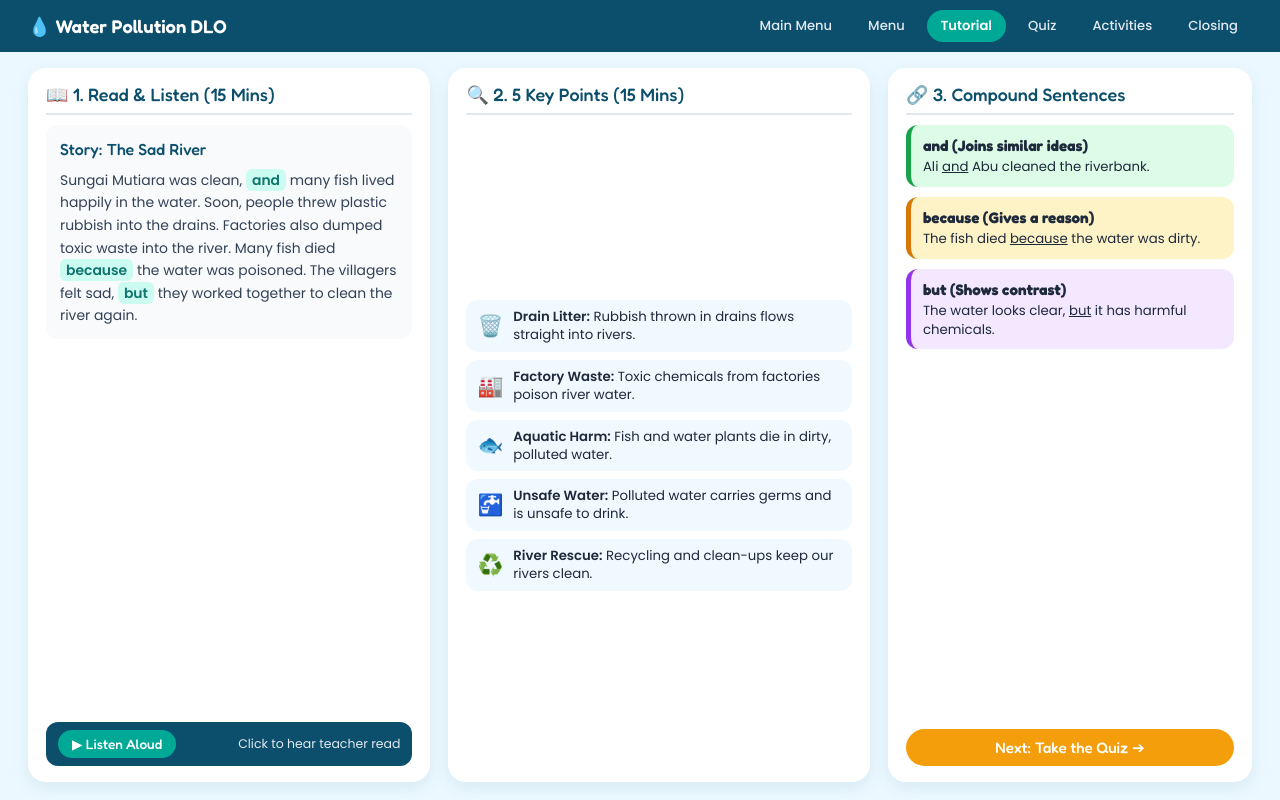
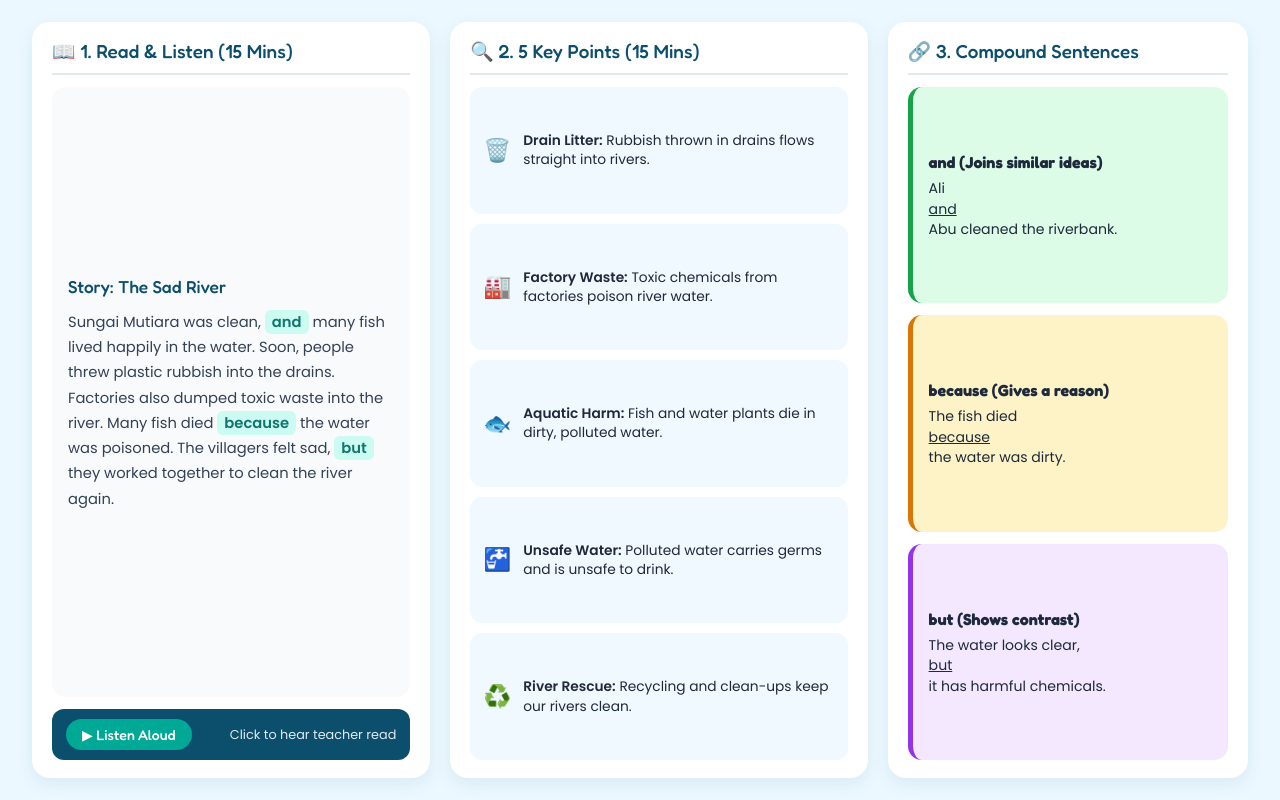
Before and after one commit to Hibiki0006/ToturialPBTech, a plain HTML site: page index.html in a window 1280 px wide. Drawn offline with Linux system fonts and the light colour scheme.

Commit message:
Update index.html

```diff
--- a/index.html
+++ b/index.html
@@ -10,7 +10,6 @@
       --bg: #EBF8FF;
       --primary: #0B4F6C;
       --teal: #00A896;
-      --amber: #F59E0B;
       --card: #FFFFFF;
       --text: #1E293B;
     }
@@ -24,33 +23,12 @@
       display: flex;
       flex-direction: column;
     }
-    header {
-      background: var(--primary);
-      color: #fff;
-      padding: 10px 28px;
-      display: flex;
-      justify-content: space-between;
-      align-items: center;
-      flex-shrink: 0;
-    }
-    .brand { font-family: 'Fredoka', sans-serif; font-size: 1.15rem; font-weight: 600; }
-    nav { display: flex; gap: 8px; }
-    nav a {
-      color: #E2E8F0;
-      text-decoration: none;
-      font-size: 0.82rem;
-      font-weight: 500;
-      padding: 6px 14px;
-      border-radius: 999px;
-    }
-    nav a.active { background: var(--teal); color: #fff; font-weight: 600; }
-
     main {
       flex: 1;
       display: grid;
       grid-template-columns: 1.05fr 1.1fr 0.95fr;
-      gap: 18px;
-      padding: 16px 28px 18px;
+      gap: 20px;
+      padding: 22px 32px;
       max-width: 1440px;
       width: 100%;
       margin: 0 auto;
@@ -58,7 +36,7 @@
     .col-card {
       background: var(--card);
       border-radius: 18px;
-      padding: 16px 18px;
+      padding: 18px 20px;
       box-shadow: 0 6px 18px rgba(11,79,108,0.08);
       display: flex;
       flex-direction: column;
@@ -66,35 +44,38 @@
     }
     .col-head {
       font-family: 'Fredoka', sans-serif;
-      font-size: 1.12rem;
+      font-size: 1.18rem;
       color: var(--primary);
       border-bottom: 2px solid #E2E8F0;
-      padding-bottom: 8px;
-      margin-bottom: 10px;
+      padding-bottom: 10px;
+      margin-bottom: 12px;
     }
     .story-box {
       background: #F8FAFC;
-      border-radius: 12px;
-      padding: 12px 14px;
-      font-size: 0.87rem;
-      line-height: 1.62;
+      border-radius: 14px;
+      padding: 16px;
+      font-size: 0.92rem;
+      line-height: 1.72;
       color: #334155;
       flex: 1;
+      display: flex;
+      flex-direction: column;
+      justify-content: center;
     }
-    .story-title { font-family: 'Fredoka', sans-serif; color: var(--primary); font-size: 1rem; margin-bottom: 6px; }
+    .story-title { font-family: 'Fredoka', sans-serif; color: var(--primary); font-size: 1.08rem; margin-bottom: 8px; }
     .conj {
       background: #CCFBF1;
       color: #0F766E;
       font-weight: 700;
-      padding: 1px 6px;
+      padding: 2px 7px;
       border-radius: 6px;
     }
     .audio-bar {
-      margin-top: 10px;
+      margin-top: 12px;
       background: var(--primary);
       color: #fff;
       border-radius: 12px;
-      padding: 8px 12px;
+      padding: 10px 14px;
       display: flex;
       align-items: center;
       justify-content: space-between;
@@ -104,70 +85,50 @@
       background: var(--teal);
       color: #fff;
       border: none;
-      padding: 6px 14px;
+      padding: 7px 16px;
       border-radius: 999px;
       font-family: 'Fredoka', sans-serif;
-      font-size: 0.85rem;
+      font-size: 0.88rem;
       cursor: pointer;
     }
-    .audio-label { font-size: 0.78rem; color: #E2E8F0; }
+    .audio-label { font-size: 0.8rem; color: #E2E8F0; }
 
-    .points-list { display: flex; flex-direction: column; gap: 8px; flex: 1; justify-content: center; }
+    .points-list { display: flex; flex-direction: column; gap: 10px; flex: 1; justify-content: space-between; }
     .pt-item {
       display: flex;
       align-items: center;
-      gap: 10px;
+      gap: 12px;
       background: #F0F9FF;
-      padding: 8px 11px;
+      padding: 10px 13px;
       border-radius: 12px;
-      font-size: 0.83rem;
-      line-height: 1.35;
+      font-size: 0.86rem;
+      line-height: 1.4;
+      flex: 1;
     }
-    .pt-icon { font-size: 1.3rem; flex-shrink: 0; }
+    .pt-icon { font-size: 1.4rem; flex-shrink: 0; }
 
-    .grammar-list { display: flex; flex-direction: column; gap: 10px; flex: 1; justify-content: center; }
+    .grammar-list { display: flex; flex-direction: column; gap: 12px; flex: 1; justify-content: space-between; }
     .g-pill {
-      border-radius: 12px;
-      padding: 10px 12px;
-      font-size: 0.83rem;
-      line-height: 1.4;
+      border-radius: 14px;
+      padding: 14px 16px;
+      font-size: 0.88rem;
+      line-height: 1.45;
+      flex: 1;
+      display: flex;
+      flex-direction: column;
+      justify-content: center;
     }
     .g-and { background: #DCFCE7; border-left: 5px solid #16A34A; }
     .g-because { background: #FEF3C7; border-left: 5px solid #D97706; }
     .g-but { background: #F3E8FF; border-left: 5px solid #9333EA; }
-    .g-pill strong { font-family: 'Fredoka', sans-serif; font-size: 0.95rem; display: block; margin-bottom: 2px; }
-
-    .next-btn {
-      display: block;
-      text-align: center;
-      background: var(--amber);
-      color: #fff;
-      font-family: 'Fredoka', sans-serif;
-      text-decoration: none;
-      padding: 9px;
-      border-radius: 999px;
-      font-size: 0.95rem;
-      margin-top: 10px;
-    }
+    .g-pill strong { font-family: 'Fredoka', sans-serif; font-size: 1rem; display: block; margin-bottom: 4px; }
   </style>
 </head>
 <body>
-  <header>
-    <div class="brand">💧 Water Pollution DLO</div>
-    <nav>
-      <a href="main-menu.html">Main Menu</a>
-      <a href="menu.html">Menu</a>
-      <a href="tutorial.html" class="active">Tutorial</a>
-      <a href="quiz.html">Quiz</a>
-      <a href="activities.html">Activities</a>
-      <a href="closing.html">Closing</a>
-    </nav>
-  </header>
-
   <main>
     <!-- Column 1: Reading & Audio -->
     <section class="col-card">
-      <div>
+      <div style="display:flex; flex-direction:column; flex:1;">
         <div class="col-head">📖 1. Read & Listen (15 Mins)</div>
         <div class="story-box">
           <div class="story-title">Story: The Sad River</div>
@@ -196,7 +157,6 @@
 
     <!-- Column 3: Grammar -->
     <section class="col-card">
-      <div>
       <div class="col-head">🔗 3. Compound Sentences</div>
       <div class="grammar-list">
         <div class="g-pill g-and">
@@ -212,8 +172,6 @@
           The water looks clear, <u>but</u> it has harmful chemicals.
         </div>
       </div>
-      </div>
-      <a href="quiz.html" class="next-btn">Next: Take the Quiz ➔</a>
     </section>
   </main>
 
```
Lines whose indentation alone changed are shown as unchanged.
